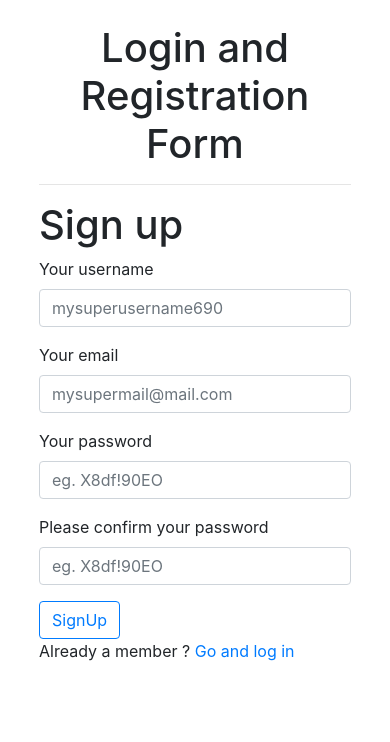
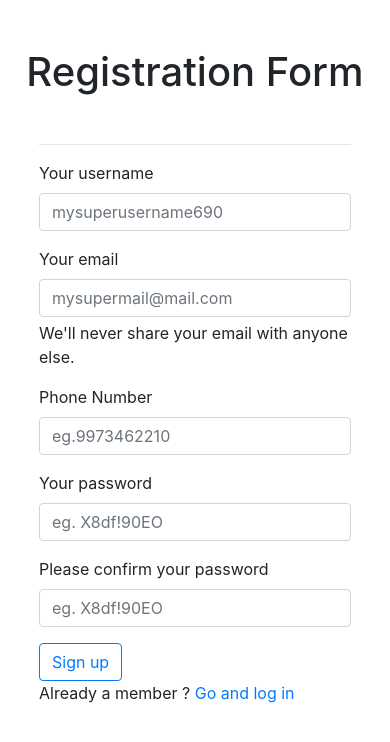
Before and after one commit to axelviku/PHP_Login_intern, a PHP site: page / in a window 390 px wide. Shown: the top 742 px of the page. Run offline with PHP 8.4, Linux system fonts and the light colour scheme.

Commit message:
update in code and alert box and phone num function

```diff
--- a/dbFunction.php
+++ b/dbFunction.php
@@ -28,10 +28,21 @@ session_start();
                 return $qr;
 
         }
+        public function validating($phonenum){
+                    $valid_number = filter_var($phonenum, FILTER_SANITIZE_NUMBER_INT);
+                    $valid_number = str_replace("-", "", $valid_number);
+                    if (strlen($valid_number) < 10 || strlen($valid_number) >= 12)
+                    {
+                      return false;
+                    } else
+                    {
+                      return true;
+                    }
+            }
+
         public function Login($emailid, $password){
             $res = mysqli_query($this->conn,"SELECT * FROM users WHERE emailid = '".$emailid."' AND password = '".md5($password)."'");
             $user_data = mysqli_fetch_array($res);
-            //print_r($user_data);
             $no_rows = mysqli_num_rows($res);
 
             if ($no_rows == 1)
--- a/home.php
+++ b/home.php
@@ -38,11 +38,7 @@
                                 <hr>
                                 <p class="mb-0">Whenever you need to, be sure to use margin utilities to keep things nice and tidy.</p>
                                 </div>
-
-
-                                <button type="submit" name="welcome" value="Logout" class="btn btn-outline-success">
-                                    Logout
-                                </button>
+                                <button type="submit" name="welcome" value="Logout" class="btn btn-outline-success">Logout</button>
                             </form>
                         </div>
                     </div>
--- a/index.php
+++ b/index.php
@@ -1,21 +1,27 @@
 <?php
     include_once('dbFunction.php');
-    $reg_success=$reg_not_success=$email_exist=$pass_match= '';
+       $reg_success=$reg_not_success=$email_exist=$pass_match= '';
      $funObj = new dbFunction();
     if(!empty($_POST['register'])){
         $username = $_POST['username'];
+        $phonenum = $_POST['number'];
         $emailid = $_POST['emailid'];
         $password = $_POST['password'];
         $confirmPassword = $_POST['confirm_password'];
         if($password == $confirmPassword){
             $email = $funObj->isUserExist($emailid);
             if(!$email){
+                $phone = $funObj->validating($phonenum);
+                if($phone){
                 $register = $funObj->UserRegister($username, $emailid, $password);
                 if($register){
                     $reg_success = "Registration Successfully done!!!";
                 }else{
                     $reg_not_success = "Registration Not Successful!!!";
                 }
+             }else{
+                 echo "Enter Valid Phone Number";
+             }
             } else {
                 $email_exist = "Email Already Exist!!!";
             }
@@ -75,17 +81,19 @@
         <meta name="author" content="Codrops" />
         <link rel="shortcut icon" href="../favicon.ico">
         <link rel="stylesheet" href="https://stackpath.bootstrapcdn.com/bootstrap/4.3.1/css/bootstrap.min.css" integrity="sha384-ggOyR0iXCbMQv3Xipma34MD+dH/1fQ784/j6cY/iJTQUOhcWr7x9JvoRxT2MZw1T" crossorigin="anonymous">
-  </head>
+
+    </head>
     <body>
         <div class="container">
+            <header>
+                <h1 class="text-center pt-5">Registration Form  </h1>
+            </header>
             <section>
                 <div id="container_demo" >
                     <div class="col-xl-5 col-lg-6 col-md-8 col-sm-10 mx-auto form p-4">
-                    <h1 class="text-center">Login and Registration Form  </h1>
-                     <hr>
+                    <hr>
                         <div id="register">
                             <form name="login" method="post" action="">
-                                <h1> Sign up </h1>
                                 <div class="form-group">
                                     <label for="usernamesignup" data-icon="u">Your username</label>
                                     <input class="form-control" id="usernamesignup" name="username" required="required" type="text" placeholder="mysuperusername690" />
@@ -93,19 +101,22 @@
                                 <div class="form-group">
                                     <label for="emailsignup" data-icon="e" > Your email</label>
                                     <input class="form-control" id="emailsignup" name="emailid" required="required" type="email" placeholder="mysupermail@mail.com"/>
+                                    <div id="emailHelp" class="form-text">We'll never share your email with anyone else.</div>
+                                </div>
+                                <div class="form-group">
+                                    <label for="PhoneNum" data-icon="p">Phone Number</label>
+                                    <input class="form-control" id="phonenum" name="number" required="required" type="number" placeholder="eg.9973462210"/>
                                 </div>
                                 <div class="form-group">
                                     <label for="passwordsignup" data-icon="p">Your password </label>
                                     <input class="form-control" id="passwordsignup" name="password" required="required" type="password" placeholder="eg. X8df!90EO"/>
                                 </div>
                                 <div class="form-group">
-                                    <label for="passwordsignup_confirm"  data-icon="p">Please confirm your password </label>
+                                    <label for="passwordsignup_confirm" data-icon="p">Please confirm your password </label>
                                     <input class="form-control" id="passwordsignup_confirm" name="confirm_password" required="required" type="password" placeholder="eg. X8df!90EO"/>
                                 </div>
-                                <button type="submit" name="register" value="Sign up" class="btn btn-outline-primary">
-                                    SignUp
-                                </button>
-                                <p class="change_link">
+                                <button type="submit" name="register" value="Sign up" class="btn btn-outline-primary">Sign up</button>
+                                <p>
                                     Already a member ?
                                     <a href="login.php" class="to_register"> Go and log in </a>
                                 </p>
```
Also changed, not shown: login.php (+14 -5 lines).
